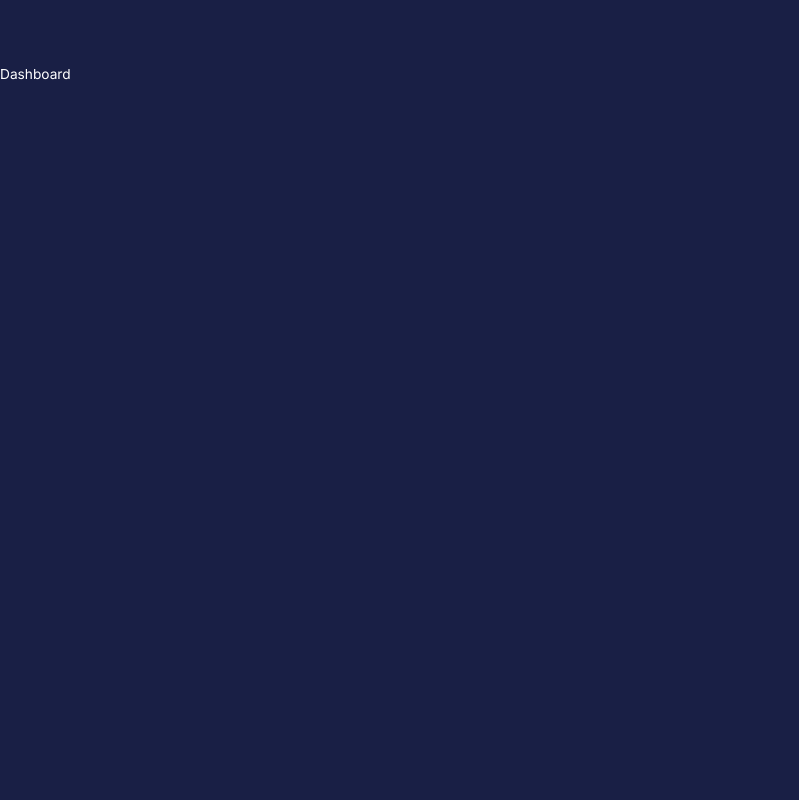
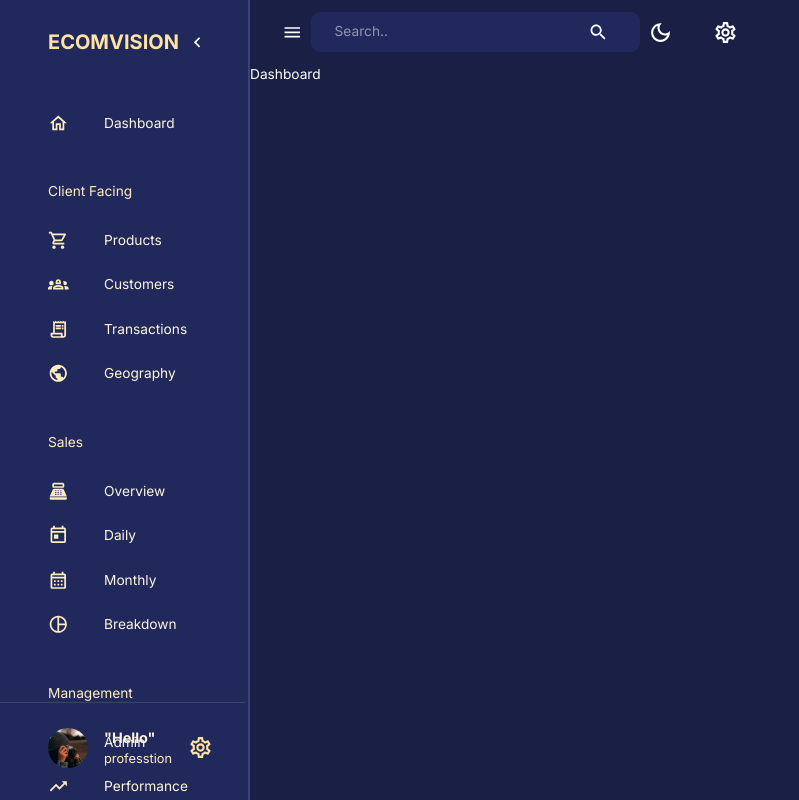
Before and after one commit to kanonChakma/project, a React (Create React App) app in the folder client/: page /dashboard in a window 1280 px wide. Shown: the whole page, without its empty margins (0-799 px from the left). Built offline with nearby package versions, Linux system fonts and the light colour scheme.

Commit message:
add sidebar

```diff
--- a/client/src/components/NavBar.jsx
+++ b/client/src/components/NavBar.jsx
@@ -1,6 +1,14 @@
-import { AppBar, Toolbar, useTheme } from '@mui/material'
-import React from 'react'
-import { useDispatch } from 'react-redux'
+import {
+  DarkModeOutlined, LightModeOutlined, Menu as MenuIcon,
+  Search,
+  SettingsOutlined
+} from "@mui/icons-material";
+import { AppBar, IconButton, InputBase, Toolbar, useTheme } from '@mui/material';
+import React from 'react';
+import { useDispatch } from 'react-redux';
+import { setMode } from 'state';
+import FlexBetween from './FlexBetween';
+
 
 const NavBar = () => {
   const dispatch = useDispatch()
@@ -14,9 +22,43 @@
       boxShadow: "none"
     }}
     >
-      <Toolbar>
+      <Toolbar sx={{ justifyContent: "space-between"}}>
 
-      </Toolbar>
+        <FlexBetween onClick={() => console.log('open/close slidebar')}>
+           <IconButton>
+             <MenuIcon/>
+           </IconButton>
+
+           <FlexBetween
+             backgroundColor = {theme.palette.background.alt}
+             borderRadius="9px"
+             gap="3rem"
+             padding="0.1rem 1.5rem"
+           >
+              <InputBase placeholder='Search..'/>
+              <IconButton>
+               <Search/>
+              </IconButton>
+           </FlexBetween>
+        </FlexBetween>
+
+        <FlexBetween gap="1.5rem">
+          <IconButton onClick={() => dispatch(setMode())}>
+            {
+              theme.palette.mode === "dark"?(
+                <DarkModeOutlined sx={{fontSize: "25px"}}/>
+              ):(
+                <LightModeOutlined sx={{fontSize: "25px"}}/>
+              )
+            }
+          </IconButton>
+          <IconButton>
+            <SettingsOutlined sx={{fontSize: "25px"}}/>
+          </IconButton>
+
+        </FlexBetween>
+
+        </Toolbar>
     </AppBar>
   )
 }
--- /dev/null
+++ b/client/src/components/SideBar.jsx
@@ -0,0 +1,233 @@
+import {
+  AdminPanelSettingsOutlined, CalendarMonthOutlined,
+  ChevronLeft, ChevronRightOutlined, Groups2Outlined, HomeOutlined, PieChartOutlined, PointOfSaleOutlined, PublicOutlined, ReceiptLongOutlined, SettingsOutlined, ShoppingCartOutlined, TodayOutlined, TrendingUpOutlined
+} from "@mui/icons-material";
+import {
+  Box, Divider, Drawer,
+  IconButton,
+  List,
+  ListItem,
+  ListItemButton,
+  ListItemIcon,
+  ListItemText,
+  Typography,
+  useTheme
+} from "@mui/material";
+import profileImage from "assets/profile.jpg";
+import React, { useState } from "react";
+import { useLocation, useNavigate } from "react-router-dom";
+import FlexBetween from "./FlexBetween";
+
+const navItems = [
+    {
+      text: "Dashboard",
+      icon: <HomeOutlined />,
+    },
+    {
+      text: "Client Facing",
+      icon: null,
+    },
+    {
+      text: "Products",
+      icon: <ShoppingCartOutlined />,
+    },
+    {
+      text: "Customers",
+      icon: <Groups2Outlined />,
+    },
+    {
+      text: "Transactions",
+      icon: <ReceiptLongOutlined />,
+    },
+    {
+      text: "Geography",
+      icon: <PublicOutlined />,
+    },
+    {
+      text: "Sales",
+      icon: null,
+    },
+    {
+      text: "Overview",
+      icon: <PointOfSaleOutlined />,
+    },
+    {
+      text: "Daily",
+      icon: <TodayOutlined />,
+    },
+    {
+      text: "Monthly",
+      icon: <CalendarMonthOutlined />,
+    },
+    {
+      text: "Breakdown",
+      icon: <PieChartOutlined />,
+    },
+    {
+      text: "Management",
+      icon: null,
+    },
+    {
+      text: "Admin",
+      icon: <AdminPanelSettingsOutlined />,
+    },
+    {
+      text: "Performance",
+      icon: <TrendingUpOutlined />,
+    },
+  ];
+
+
+const SideBar = (
+    {
+        user,
+        drawerWidth,
+        isSidebarOpen,
+        setIsSidebarOpen,
+        isNonMobile,
+      }
+) => {
+    const {pathname}= useLocation()
+    const [active, setActive] = useState("")
+    const navigate = useNavigate()
+    const theme = useTheme()
+
+  return (
+    <Box>
+     {
+         isSidebarOpen && (
+            <Drawer
+            open={isSidebarOpen}
+            onClose={() => setIsSidebarOpen(false)}
+            variant="persistent"
+            anchor="left"
+            sx={{
+                width: drawerWidth,
+                "& .MuiDrawer-paper": {
+                  color: theme.palette.secondary[200],
+                  backgroundColor: theme.palette.background.alt,
+                  boxSixing: "border-box",
+                  borderWidth: isNonMobile ? 0 : "2px",
+                  width: drawerWidth,
+               }
+            }}
+            >
+              <Box width="100%">
+
+                <Box m="1.5rem 2rem 2rem 3rem">
+                  <FlexBetween color={theme.palette.secondary.main}>
+                    <Box display="flex" alignItems="center" gap="0.5rem">
+                      <Typography variant="h4" fontWeight="bold">
+                        ECOMVISION
+                      </Typography>
+                    </Box>
+                    {!isNonMobile && (
+                      <IconButton onClick={() => setIsSidebarOpen(!isSidebarOpen)}>
+                        <ChevronLeft />
+                      </IconButton>
+                    )}
+                  </FlexBetween>
+                </Box>
+
+                <List>
+                  {
+                      navItems.map(({text, icon}) => {
+                          if(!icon) {
+                              return (
+                                  <Typography key={text} sx={{ m: "2.25rem 0 1rem 3rem" }}>
+                                    {text}
+                                  </Typography>
+                              )
+                          }
+
+                          const lcText = text.toLowerCase();
+                          return (
+                          <ListItem key={text} disablePadding>
+                            <ListItemButton
+                            onClick={() => {
+                              navigate(`/${lcText}`);
+                              setActive(lcText);
+                            }}
+                            sx={{
+                              backgroundColor:
+                                active === lcText
+                                  ? theme.palette.secondary[300]
+                                  : "transparent",
+                              color:
+                                active === lcText
+                                    ? theme.palette.primary[600]
+                                    : theme.palette.secondary[100],
+                              }}
+                            >
+                            <ListItemIcon
+                            sx={{
+                              ml: "2rem",
+                              color:
+                                active === lcText
+                                  ? theme.palette.primary[600]
+                                  : theme.palette.secondary[200],
+                            }}
+                          >
+                            {icon}
+                            </ListItemIcon>
+                            <ListItemText primary={text} />
+                            {active === lcText && (
+                              <ChevronRightOutlined sx={{ ml: "auto" }} />
+                            )}
+                            </ListItemButton>
+                          </ListItem>
+                          )
+                      })
+                  }
+                </List>
+
+              </Box>
+
+              <Box position="absolute" bottom="2rem">
+              <Divider />
+
+              <FlexBetween textTransform="none" gap="1rem" m="1.5rem 2rem 0 3rem">
+
+                 <Box
+                    component="img"
+                    alt="profile"
+                    src={profileImage}
+                    height="40px"
+                    width="40px"
+                    borderRadius="50%"
+                    sx={{ objectFit: "cover" }}
+                  />
+
+                  <Box textAlign="left">
+                    <Typography
+                      fontWeight="bold"
+                      fontSize="0.9rem"
+                      sx={{ color: theme.palette.secondary[100] }}
+                    >
+                      "Hello"
+                    </Typography>
+                    <Typography
+                      fontSize="0.8rem"
+                      sx={{ color: theme.palette.secondary[200] }}
+                    >
+                      professtion
+                    </Typography>
+                  </Box>
+
+                  <SettingsOutlined
+                    sx={{
+                      color: theme.palette.secondary[300],
+                      fontSize: "25px ",
+                    }}
+                  />
+              </FlexBetween>
+              </Box>
+
+            </Drawer>
+         )
+     }
+    </Box>
+  )
+}
+
+export default SideBar
--- a/client/src/scenes/Layout/index.js
+++ b/client/src/scenes/Layout/index.js
@@ -1,13 +1,23 @@
-import { Box } from '@mui/material'
+import { Box, useMediaQuery } from '@mui/material'
 import NavBar from 'components/NavBar'
-import React from 'react'
+import SideBar from 'components/SideBar'
+import React, { useState } from 'react'
 import { Outlet } from 'react-router-dom'
 
 const LayOut = () => {
+  const isNoneMobile = useMediaQuery('(min-width:600px)');
+  const [isSidebarOpen, setIsSidebarOpen] = useState(true)
+
   return (
-    <Box width="100%" height="100%">
+    <Box display={isNoneMobile ? "flex": "block"} width="100%" height="100%">
+      <SideBar
+      isNoneMobile={isNoneMobile}
+      drawerWidth="250px"
+      isSidebarOpen={isSidebarOpen}
+      setIsSidebarOpen={setIsSidebarOpen}
+      />
       <Box>
-       <NavBar/>
+       <NavBar isSidebarOpen={isSidebarOpen} setIsSidebarOpen={setIsSidebarOpen}/>
        <Outlet/>
       </Box>
     </Box>
```
